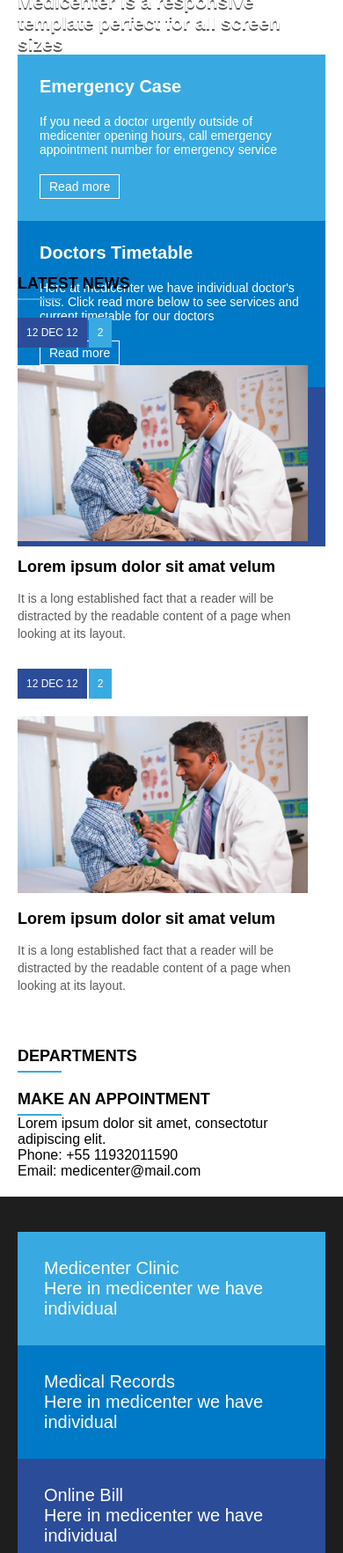
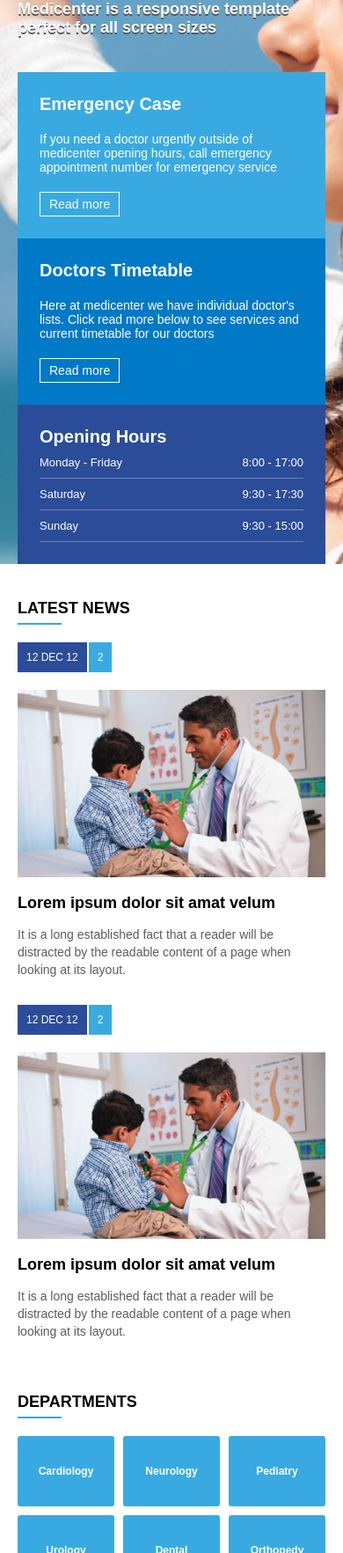
Before and after one commit to HenriqueCastro18/MediCenter, a plain HTML site: page index.html in a window 390 px wide. Shown: the part 235-2000 px from the top of the page at 88% size. Drawn offline with Linux system fonts and the light colour scheme.

Commit message:
eat: melhoria na responsividade, seções de departamentos e readme com images

```diff
--- a/index.html
+++ b/index.html
@@ -171,7 +171,7 @@
                             <div class="widget_title_bar"></div>
                             <div class="txt">Mauris adipiscing mauris fringilla turpis interdum sed pulvinar nisi malesuada.</div>
                             <div class="info">
-                                <div>18 Henrique Castro</div>
+                                <div>Henrique Castro</div>
                                 <div>Keilor East</div>
                                 <div>VIC 3033, Australia</div>
                             </div>
@@ -183,8 +183,8 @@
                         <div class="widget_title">
                             <div class="widget_title_text">Latest Posts</div>
                             <div class="widget_title_bar"></div>
-                            <div class="link1">Mauris adipiscing mauris fringilla turpis.<br/><a href="">6 years ago</a></div>
-                            <div class="link1">Lorem ipsum dolor sit amat volum.<br/><a href="">6 years ago</a></div>
+                            <div class="link1">Mauris adipiscing mauris fringilla turpis.</div>
+                            <div class="link1">Lorem ipsum dolor sit amat volum.</div>
                         </div>
                     </div>
                 </div>
--- a/style/style.css
+++ b/style/style.css
@@ -8,16 +8,24 @@ body {
     padding: 0;
 }
 
+img {
+    max-width: 100%;
+    height: auto;
+}
+
 header {
     display: flex;
     justify-content: center;
     height: 120px;
+    width: 100%;
 }
 
 .container {
     display: flex;
     justify-content: space-between;
-    width: 990px;
+    width: 100%;
+    max-width: 990px;
+    padding: 0 20px;
 }
 
 .logo {
@@ -44,6 +52,7 @@ nav a {
     text-transform: uppercase;
     color: #727272;
     font-weight: bold;
+    transition: all ease .3s;
 }
 
 nav .active a,
@@ -52,13 +61,15 @@ nav a:hover {
     color: #fff;
 }
 
+/* Banner Section */
 #banner {
     display: flex;
     justify-content: center;
-    background-image: url('./image/banner.jpg');
+    background-image: url('../image/banner.jpg');
     background-position: center;
     background-size: cover;
-    height: 600px;
+    min-height: 400px;
+    height: auto;
 }
 
 .column {
@@ -70,6 +81,7 @@ nav a:hover {
     display: flex;
     flex-direction: column;
     justify-content: center;
+    padding: 40px 0;
 }
 
 .banner_headline h1 {
@@ -90,7 +102,7 @@ nav a:hover {
 
 .banner_options {
     display: flex;
-    height: 210px;
+    width: 100%;
 }
 
 .banner1, .banner2, .banner3 {
@@ -127,6 +139,7 @@ nav a:hover {
     padding: 10px 0;
 }
 
+/* Geral / News Section */
 #geral {
     display: flex;
     justify-content: center;
@@ -152,6 +165,56 @@ nav a:hover {
     margin-top: 6px;
 }
 
+/* --- SEÇÃO DE DEPARTAMENTOS (CORRIGIDA) --- */
+.box {
+    display: flex;
+    flex-direction: column;
+    gap: 10px;
+    margin-top: 20px;
+    margin-bottom: 40px; /* Adicionado espaço para a seção de baixo */
+}
+
+.box1, .box2 {
+    display: flex;
+    gap: 10px;
+}
+
+.box1 div, .box2 div {
+    flex: 1;
+    height: 80px;
+    background-color: #39aae1;
+    display: flex;
+    align-items: center;
+    justify-content: center;
+    color: #FFF;
+    font-size: 12px;
+    font-weight: bold;
+    text-align: center;
+    padding: 5px;
+    border-radius: 3px;
+    cursor: pointer;
+    transition: all ease 0.3s;
+}
+
+.box1 div:hover, .box2 div:hover {
+    background-color: #2b4c99;
+}
+
+/* Inserindo nomes nos departamentos */
+.box1 div:nth-child(1)::after { content: "Cardiology"; }
+.box1 div:nth-child(2)::after { content: "Neurology"; }
+.box1 div:nth-child(3)::after { content: "Pediatry"; }
+
+.box2 div:nth-child(1)::after { content: "Urology"; }
+.box2 div:nth-child(2)::after { content: "Dental"; }
+.box2 div:nth-child(3)::after { content: "Orthopedy"; }
+
+/* --- SEÇÃO MAKE AN APPOINTMENT (CORRIGIDA) --- */
+.widget .text { font-size: 14px; color: #5c5c5c; margin: 15px 0; line-height: 20px; }
+.widget .bar { height: 1px; background-color: #EEE; margin: 10px 0; }
+.widget .phone, .widget .email { font-size: 14px; font-weight: bold; color: #333; padding: 10px 0; }
+
+/* Resto do Layout */
 .flex { display: flex; flex-wrap: wrap; }
 
 article {
@@ -199,6 +262,7 @@ article .news_resume {
     line-height: 20px;
 }
 
+/* Footer */
 footer {
     background-color: #1e1e1e;
     display: flex;
@@ -222,6 +286,11 @@ footer {
     font-size: 20px;
 }
 
+.footer_menu .texto {
+    font-size: 13px;
+    margin-top: 5px;
+}
+
 .footer_area { display: flex; margin-top: 40px; }
 .footer_areaitem { flex: 1; color: #fff; margin-right: 20px; }
 
@@ -233,37 +302,50 @@ footer {
     font-size: 12px;
     padding: 20px 0;
     margin-top: 40px;
+    text-align: center;
 }
 
+/* Menu Mobile */
 .menuMobile {
     display: none;
     width: 40px;
-    height: 40px;
+    height: 30px;
     flex-direction: column;
-    justify-content: space-around;
+    justify-content: space-between;
     cursor: pointer;
 }
 
 .mm_line { height: 3px; background-color: #39aae1; width: 100%; }
 
+/* --- MEDIA QUERIES --- */
+@media (max-width: 900px) {
+    .banner_headline h1 { font-size: 50px; }
+    #geral .container { flex-direction: column; }
+    #geral aside { padding-left: 0; margin-top: 30px; }
+}
+
 @media (max-width: 700px) {
-    .container { width: 100%; padding: 0 20px; }
-    header .container { flex-direction: row; align-items: center; }
+    header { height: 100px; }
+    header .container { flex-direction: row; align-items: center; justify-content: space-between; }
     nav ul {
         display: none;
         flex-direction: column;
         position: absolute;
-        top: 120px;
+        top: 100px;
         left: 0;
         width: 100%;
         background-color: #fff;
         z-index: 99;
+        box-shadow: 0px 5px 10px rgba(0,0,0,0.1);
     }
+    nav ul li { border-bottom: 1px solid #eee; }
     .menuMobile { display: flex; }
-    .banner_options, .footer_menu, .footer_area, #geral .container {
-        flex-direction: column;
-    }
-    #banner { height: auto; }
-    .banner_headline h1 { font-size: 40px; }
-    #geral aside { padding-left: 0; margin-top: 30px; }
+    .banner_options { flex-direction: column; }
+    .banner_headline h1 { font-size: 35px; }
+    .banner_headline h2 { font-size: 18px; }
+    .footer_menu { flex-direction: column; }
+    .footer_area { flex-direction: column; }
+    .footer_areaitem { margin-bottom: 30px; margin-right: 0; }
+    #geral section { width: 100%; }
+    article { margin-right: 0; }
 }
```
Also changed, not shown: image/desktop-content-sections.jpg (added), image/desktop-footer.png (added), image/desktop-header-banner.jpg (added), image/mobile-content-Departments.jpg (added), image/mobile-content-sections.jpg (added), image/mobile-header-banner.jpg (added), 1 other file.
